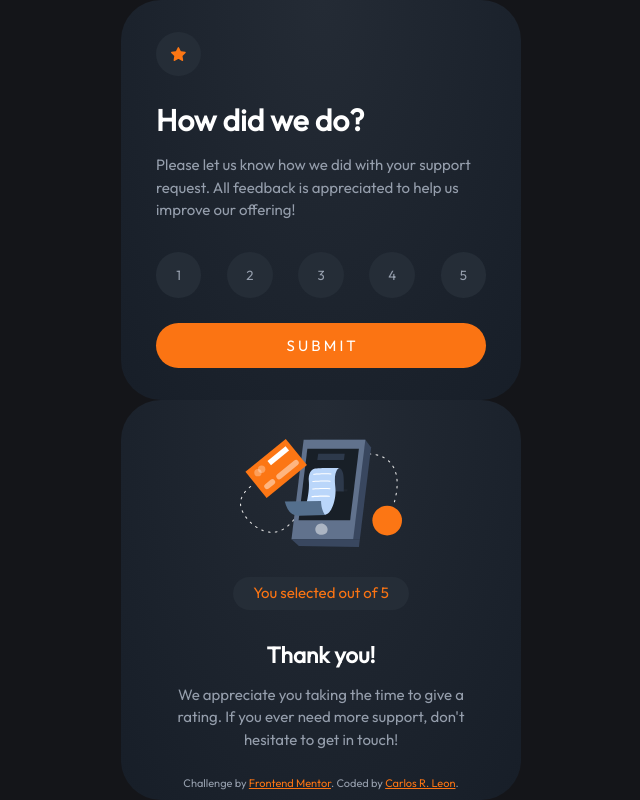
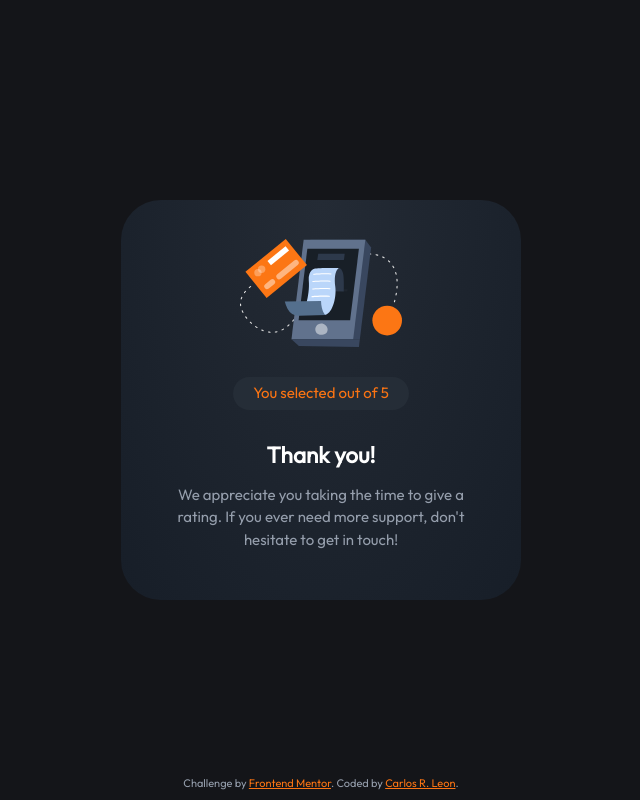
Before and after one commit to CarlosLeon0831/interactive-rating-component, a plain HTML site: page index.html in a window 1280 px wide. Both pictures are taken after a click on the button "S U B M I T". Shown: the whole page, without its empty margins (319-959 px from the left). Drawn offline with Linux system fonts and the light colour scheme.

Commit message:
Implement usability of the submit button

```diff
--- a/index.html
+++ b/index.html
@@ -14,13 +14,13 @@
       href="./images/favicon-32x32.png"
     />
     <link rel="stylesheet" href="./style.css" />
-    <script src="./script.js"></script>
+    <script src="./script.js" defer></script>
     <title>Frontend Mentor | Interactive rating component</title>
   </head>
   <body>
     <main>
       <!-- Rating state start -->
-      <div class="card__container">
+      <div class="card__container not-hidden">
         <div class="star">
           <img src="./images/icon-star.svg" alt="star" />
         </div>
@@ -36,14 +36,14 @@
           <button class="rate__button">4</button>
           <button class="rate__button">5</button>
         </div>
-        <button class="submit__button">S U B M I T</button>
+        <button class="submit__button" id="submit">S U B M I T</button>
       </div>
 
       <!-- Rating state end -->
 
       <!-- Thank you state start -->
 
-      <div class="thank-you">
+      <div class="thank-you hidden">
         <img src="./images/illustration-thank-you.svg" alt="cellphone">
         <p class="you-selected">You selected <!-- Add rating here --> out of 5</p>
         <h2>Thank you!</h2>
--- a/script.js
+++ b/script.js
@@ -0,0 +1,10 @@
+const mainContainer = document.querySelector(".card__container");
+const thanksContainer = document.querySelector(".thank-you");
+const submitButton = document.getElementById("submit");
+
+submitButton.addEventListener("click", () => {
+  thanksContainer.classList.remove("hidden");
+  thanksContainer.classList.add("not-hidden")
+  mainContainer.classList.remove("not-hidden");
+  mainContainer.classList.add("hidden");
+});
--- a/style.css
+++ b/style.css
@@ -45,6 +45,14 @@ footer {
   justify-content: center;
 }
 
+.hidden {
+  display: none;
+}
+
+.not-hidden {
+  display: flex;
+}
+
 .thank-you,
 .card__container {
   background: rgb(36, 43, 53);
@@ -53,7 +61,6 @@ footer {
     rgba(36, 43, 53, 1) 0%,
     rgba(23, 30, 40, 1) 100%
   );
-  display: flex;
   flex-direction: column;
   width: 400px;
   height: 400px;
@@ -84,6 +91,10 @@ footer {
   line-height: 1.5rem;
 }
 
+/* .thank-you{
+  display: flex;
+} */
+
 .thank-you img {
   margin-top: 10px;
   margin-bottom: 15px;
@@ -99,7 +110,6 @@ footer {
 }
 
 .thank-you {
-  display: flex;
   align-items: center;
   justify-content: center;
   text-align: center;
```
